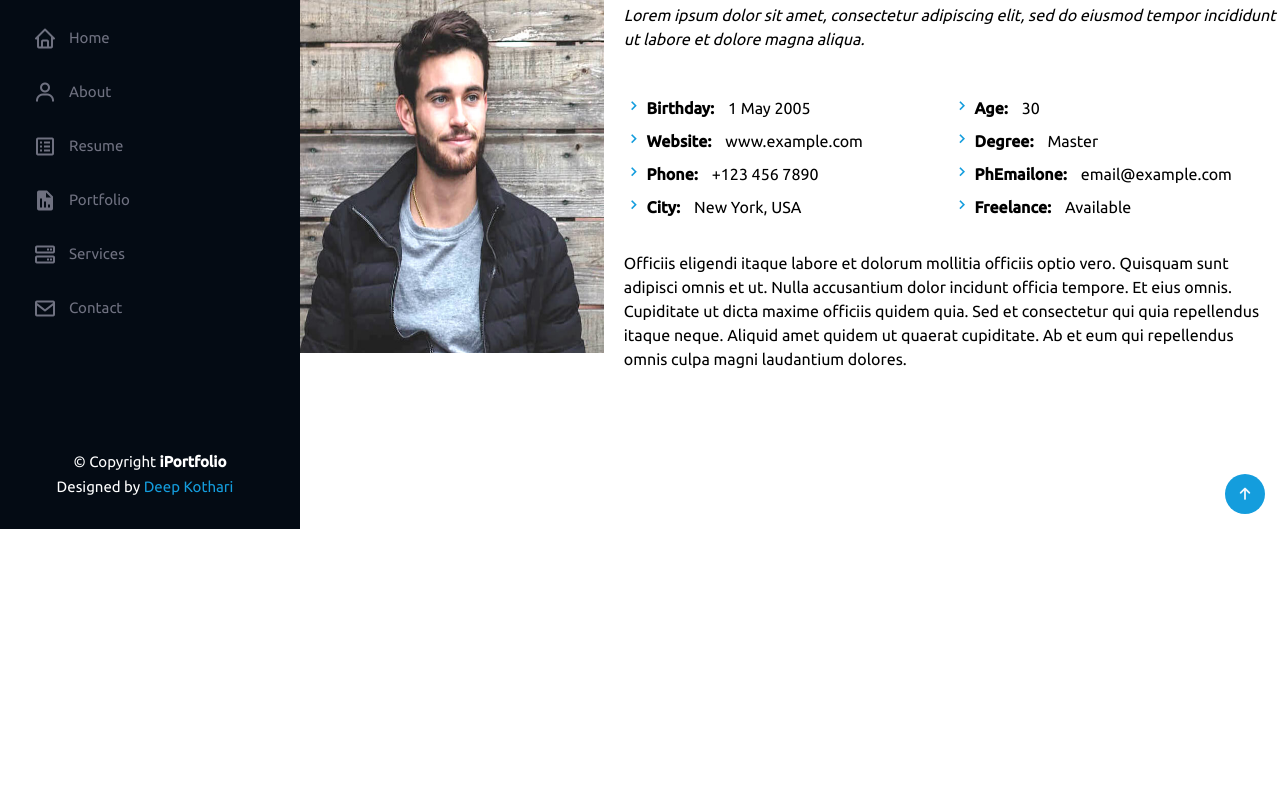
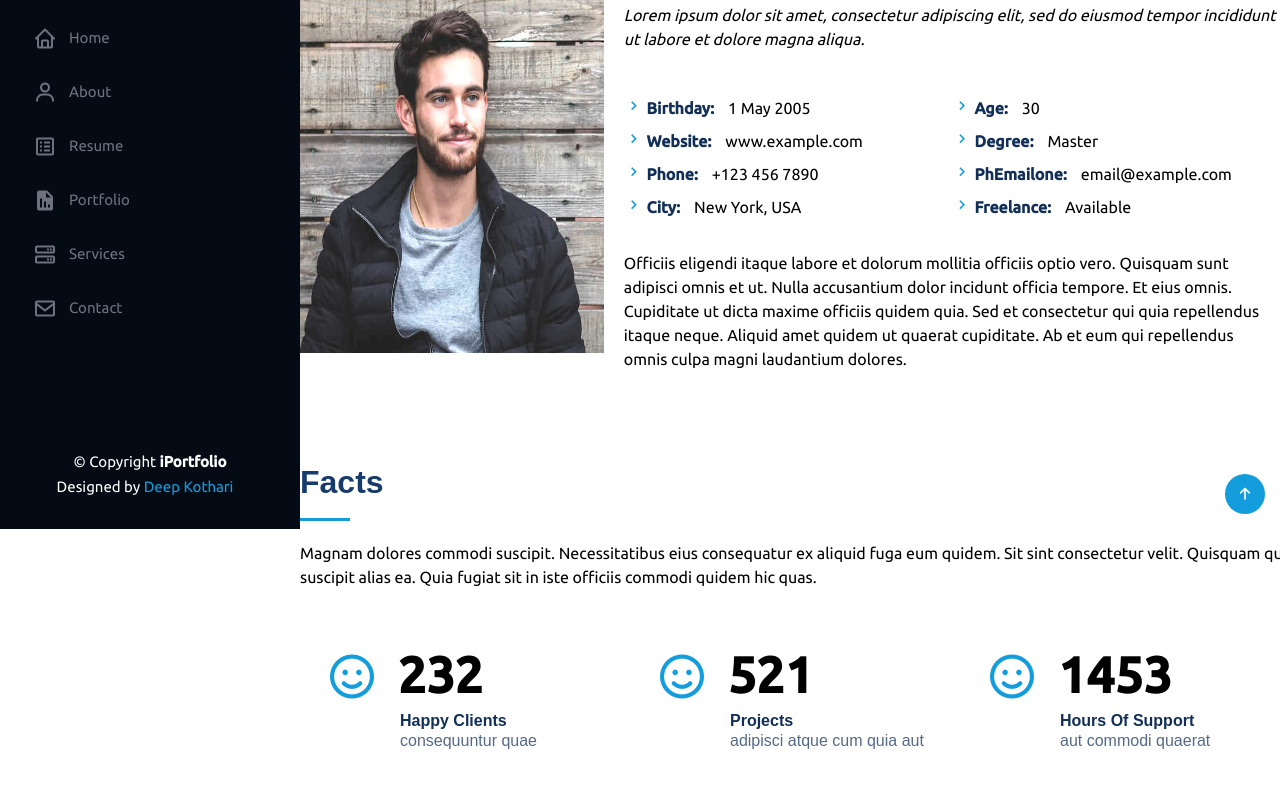
Before and after one commit to deepk2891/portfolio-1, a plain HTML site: page index.html in a window 1280 px wide. Shown: the part 271-1058 px from the top of the page. Before the commit the page ends 800 px from the top, so only its background shows below. Drawn offline with nearby package versions, Linux system fonts and the light colour scheme.

Commit message:
completed facts section

```diff
--- a/css/style.css
+++ b/css/style.css
@@ -316,3 +316,43 @@ span {
 }
 
 /* ----------------------  /about  ---------------------------------------- */
+/* ----------------------  facts  ---------------------------------------- */
+
+.w25 {
+  width: 25%;
+}
+.box4 {
+  box-sizing: border-box;
+  height: 157px;
+  padding: 30px;
+}
+#factsbox {
+  height: 100px;
+}
+#factbox i {
+  height: 44px;
+  width: 44px;
+  height: auto;
+  color: #149ddd;
+  font-size: 44px;
+  margin-right: 20px;
+}
+.facts .box4 span {
+  line-height: 50px;
+  font-size: 50px;
+  font-weight: 700;
+}
+.facts .box4 p {
+  padding: 12px 0 0 0;
+  font-family: "Raleway", sans-serif;
+  font-size: thin;
+  margin: 0;
+  line-height: 20px;
+  color: #556a86;
+}
+strong {
+  color: #122f57;
+  font-weight: bolder;
+}
+
+/* ----------------------  /facts  ---------------------------------------- */
--- a/index.html
+++ b/index.html
@@ -150,6 +150,61 @@
           </div>
         </section>
         <!-- ---------------------- /ABOUT SECTION ---------------------------------------- -->
+        <!-- ---------------------- FACTS SECTION ---------------------------------------- -->
+
+        <section class="facts" id="facts">
+          <div class="container">
+            <div class="section-title">
+              <h2>Facts</h2>
+              <p>
+                Magnam dolores commodi suscipit. Necessitatibus eius consequatur
+                ex aliquid fuga eum quidem. Sit sint consectetur velit. Quisquam
+                quos quisquam cupiditate. Et nemo qui impedit suscipit alias ea.
+                Quia fugiat sit in iste officiis commodi quidem hic quas.
+              </p>
+            </div>
+            <div class="row">
+              <div class="box4 w25">
+                <div id="factbox">
+                  <i class="fa-regular fa-face-smile"></i>
+                  <span id="factspan">232</span>
+                  <p style="margin-left: 70px">
+                    <strong>Happy Clients </strong><br />consequuntur quae
+                  </p>
+                </div>
+              </div>
+              <div class="box4 w25">
+                <div id="factbox">
+                  <i class="fa-regular fa-face-smile"></i>
+                  <span id="factspan">521</span>
+                  <p style="margin-left: 70px">
+                    <strong>Projects </strong><br />adipisci atque cum quia aut
+                  </p>
+                </div>
+              </div>
+              <div class="box4 w25">
+                <div id="factbox">
+                  <i class="fa-regular fa-face-smile"></i>
+                  <span id="factspan">1453</span>
+                  <p style="margin-left: 70px">
+                    <strong>Hours Of Support </strong><br />aut commodi quaerat
+                  </p>
+                </div>
+              </div>
+              <div class="box4 w25">
+                <div id="factbox">
+                  <i class="fa-regular fa-face-smile"></i>
+                  <span id="factspan">32</span>
+                  <p style="margin-left: 70px">
+                    <strong>Hard Workers </strong><br />rerum asperiores dolor
+                  </p>
+                </div>
+              </div>
+            </div>
+          </div>
+        </section>
+
+        <!-- ---------------------- /FACTS SECTION ---------------------------------------- -->
 
         <!-- ---------------------- SCROLL BUTTON ---------------------------------------- -->
         <div class="topscroll">
```
